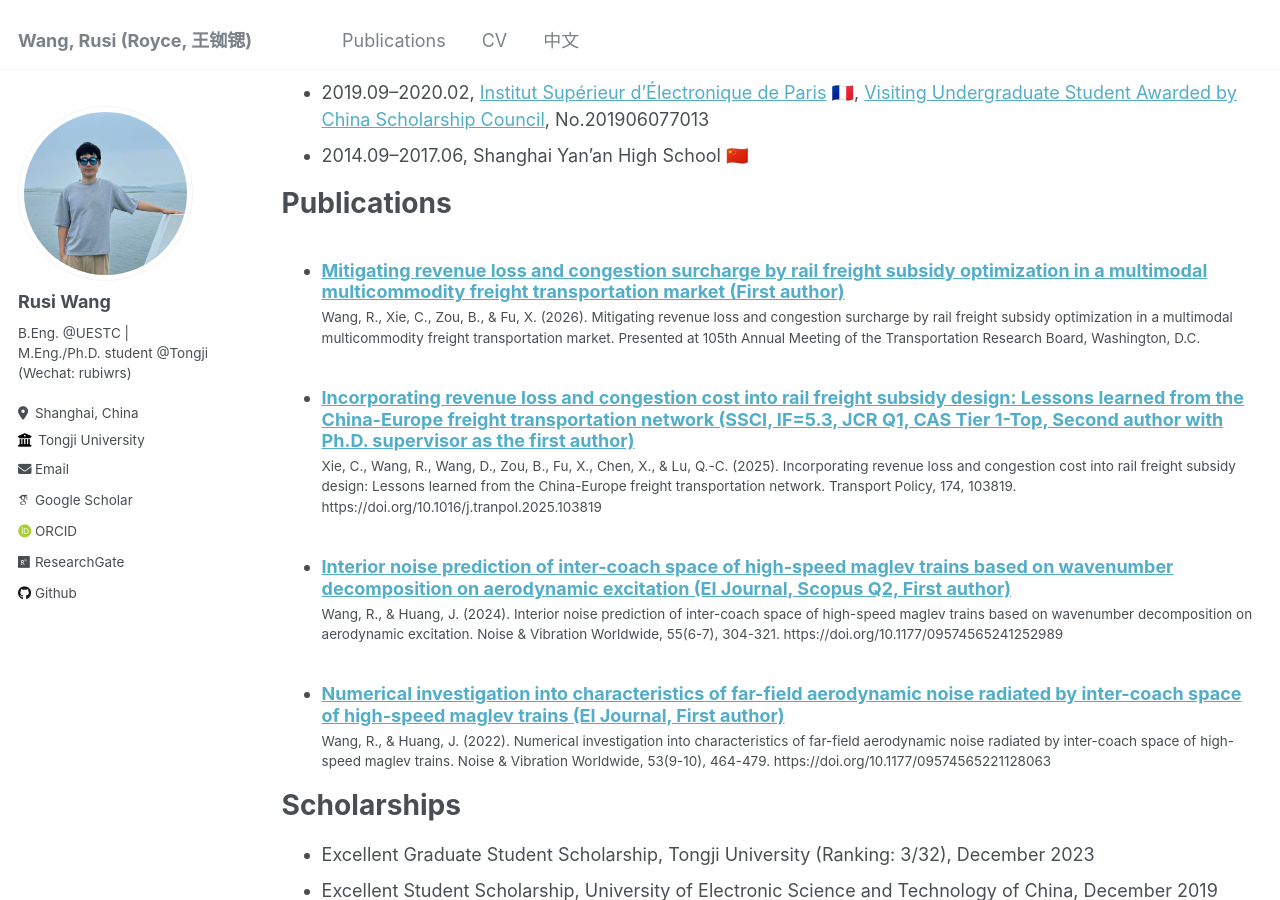
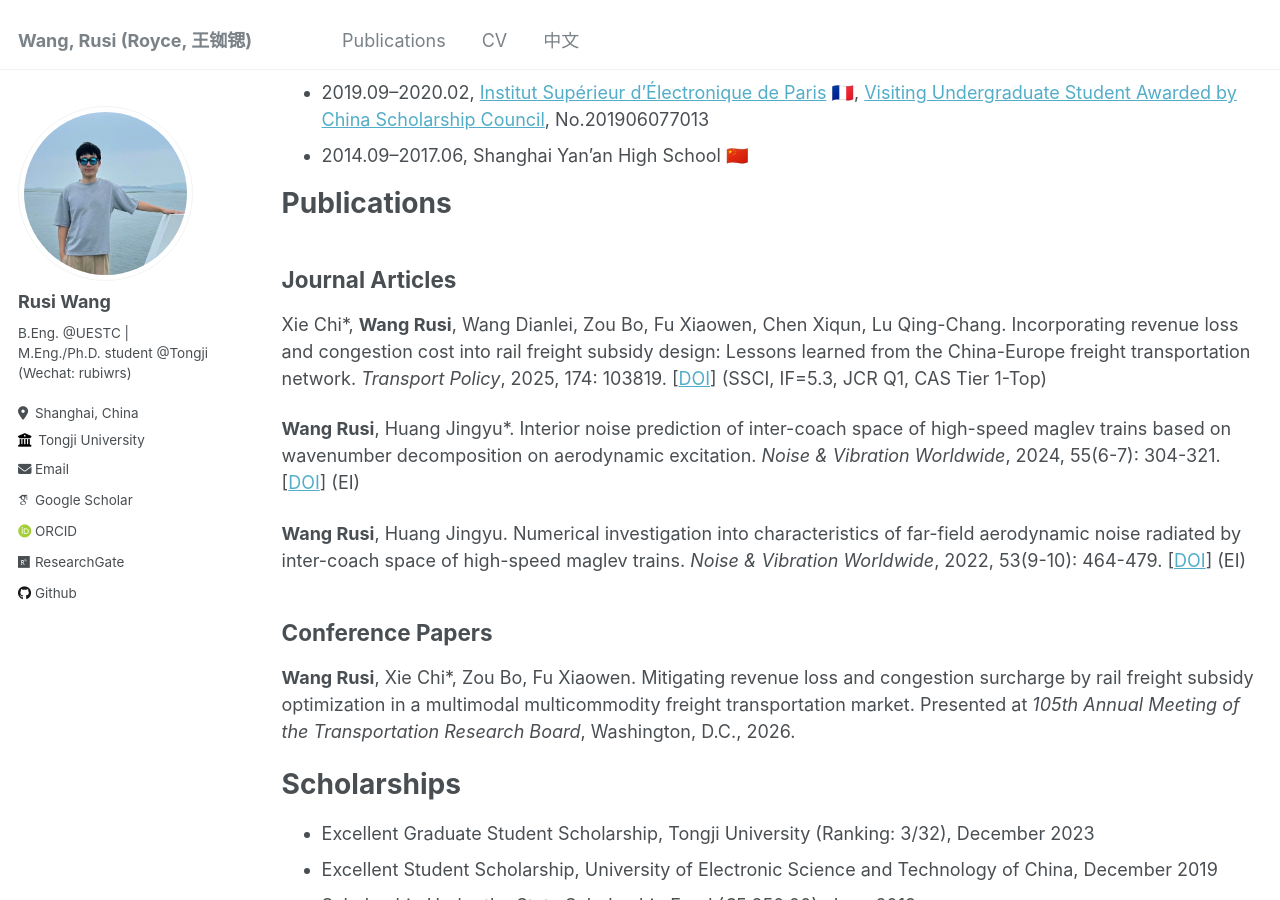
Before and after one commit to RusiWang99/RusiWang99.github.io, a Jekyll site: the page built from _pages/cv.md, in a window 1280 px wide and 900 px high, scrolled down 373 px. Built offline with Jekyll 4.4.1, drawn with Linux system fonts in a browser that asks for light colours; some web fonts are replaced.

Commit message:
Update cv.md

```diff
--- a/_pages/cv.md
+++ b/_pages/cv.md
@@ -20,9 +20,18 @@ Education
 
 Publications
 ======
-  <ul>{% for post in site.publications reversed %}
-    {% include archive-single-cv.html %}
-  {% endfor %}</ul>
+
+Journal Articles
+------
+Xie Chi\*, **Wang Rusi**, Wang Dianlei, Zou Bo, Fu Xiaowen, Chen Xiqun, Lu Qing-Chang. Incorporating revenue loss and congestion cost into rail freight subsidy design: Lessons learned from the China-Europe freight transportation network. *Transport Policy*, 2025, 174: 103819. [[DOI](https://doi.org/10.1016/j.tranpol.2025.103819)] (SSCI, IF=5.3, JCR Q1, CAS Tier 1-Top)
+
+**Wang Rusi**, Huang Jingyu\*. Interior noise prediction of inter-coach space of high-speed maglev trains based on wavenumber decomposition on aerodynamic excitation. *Noise & Vibration Worldwide*, 2024, 55(6-7): 304-321. [[DOI](https://doi.org/10.1177/09574565241252989)] (EI)
+
+**Wang Rusi**, Huang Jingyu. Numerical investigation into characteristics of far-field aerodynamic noise radiated by inter-coach space of high-speed maglev trains. *Noise & Vibration Worldwide*, 2022, 53(9-10): 464-479. [[DOI](https://doi.org/10.1177/09574565221128063)] (EI)
+
+Conference Papers
+------
+**Wang Rusi**, Xie Chi\*, Zou Bo, Fu Xiaowen. Mitigating revenue loss and congestion surcharge by rail freight subsidy optimization in a multimodal multicommodity freight transportation market. Presented at *105th Annual Meeting of the Transportation Research Board*, Washington, D.C., 2026.
 
 Scholarships
 ======
```
